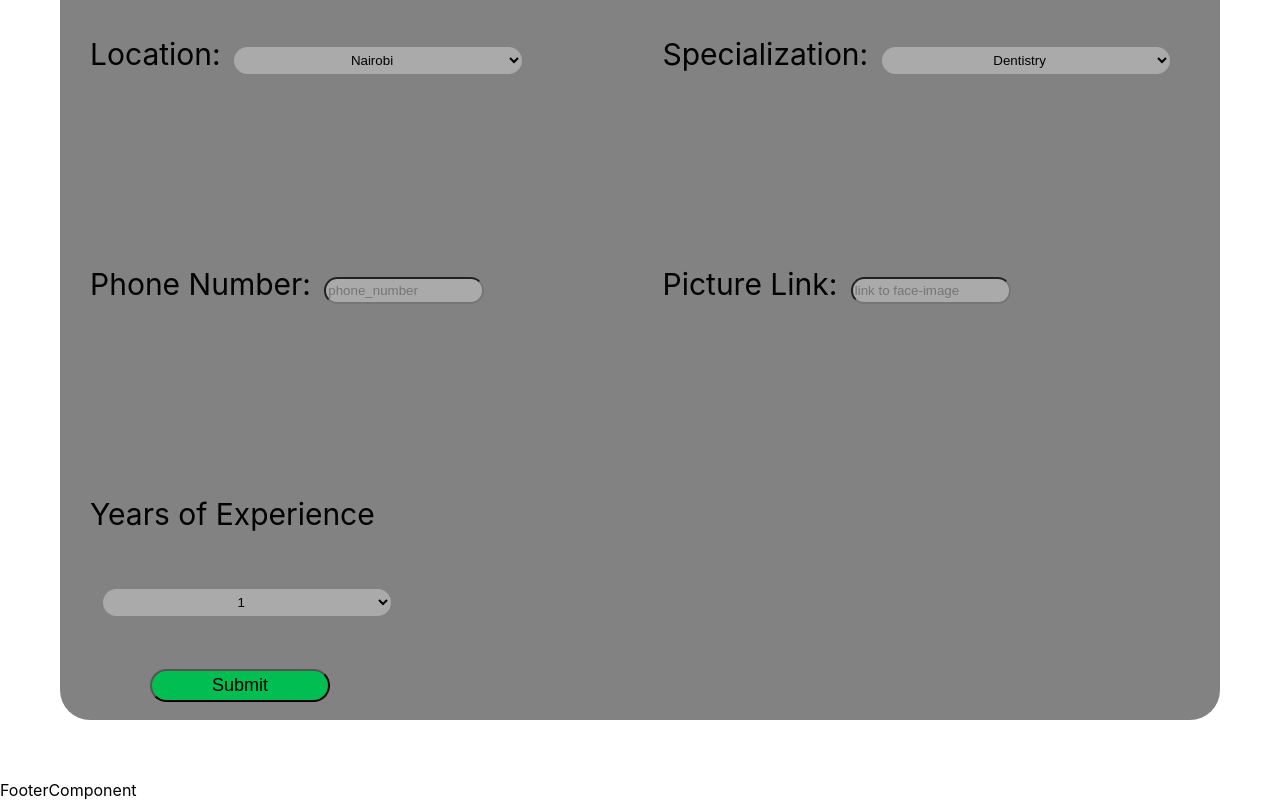
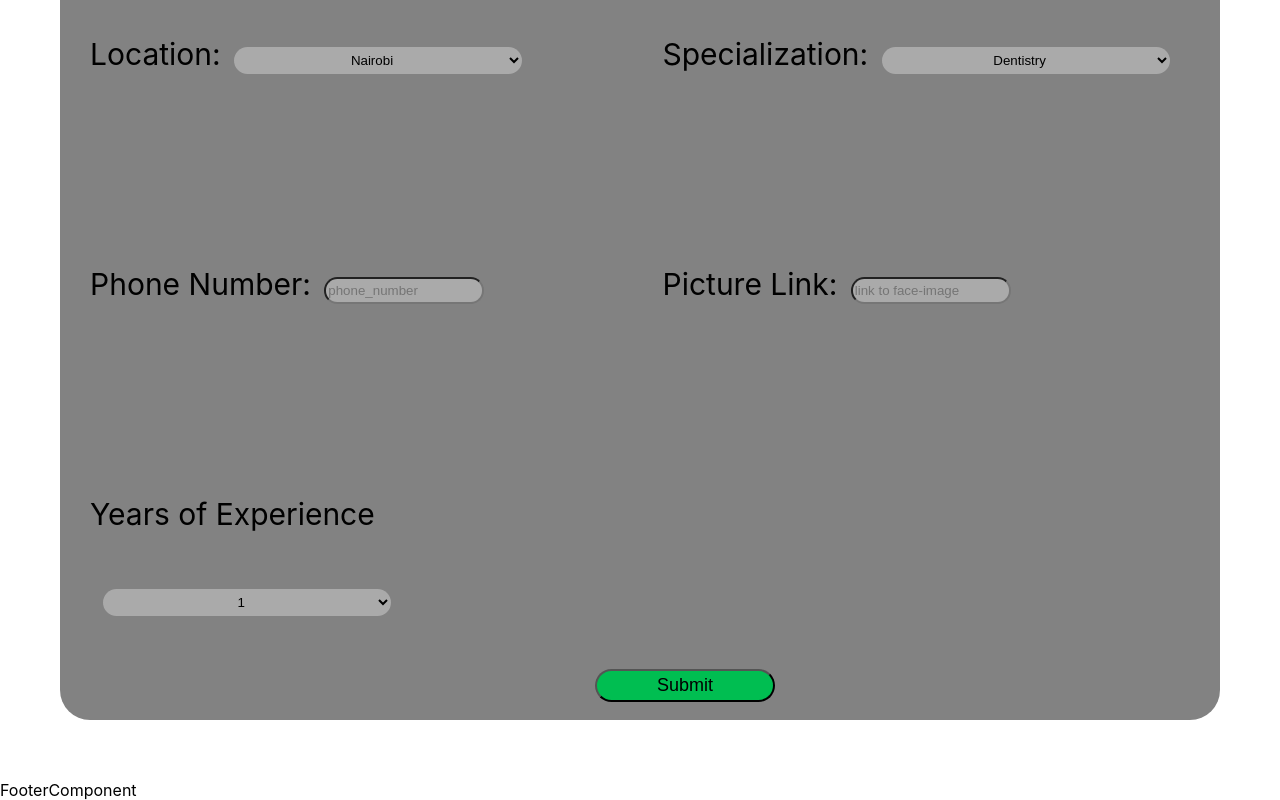
Before and after one commit to MissZamzam/group-7, a React (Create React App) app in the folder client/says-my-vet/: page /registerdoc in a window 1280 px wide. Shown: the part 658-1458 px from the top of the page. Built offline with nearby package versions, Linux system fonts and the light colour scheme.

Commit message:
styling of submit button

```diff
--- a/client/says-my-vet/src/pages/RegisterDoc/RegDoc.page.js
+++ b/client/says-my-vet/src/pages/RegisterDoc/RegDoc.page.js
@@ -52,7 +52,9 @@ const RegDoc = () => {
     </select>
     </label>
     </div>
+    <div className='submitBtn'>
     <input type="submit" className="registerbtn"/>
+    </div>
       </div>
   </form>
 </div>
--- a/client/says-my-vet/src/pages/RegisterDoc/RegDoc.styles.css
+++ b/client/says-my-vet/src/pages/RegisterDoc/RegDoc.styles.css
@@ -43,6 +43,11 @@
     height: 2em;
     border-radius:1em;
 }
+.submitBtn{
+    display: flex;
+    justify-content: center;
+    align-items: center;
+}
 .registerbtn{
     margin-left: 5em;
     padding: 4px 60px;
```
